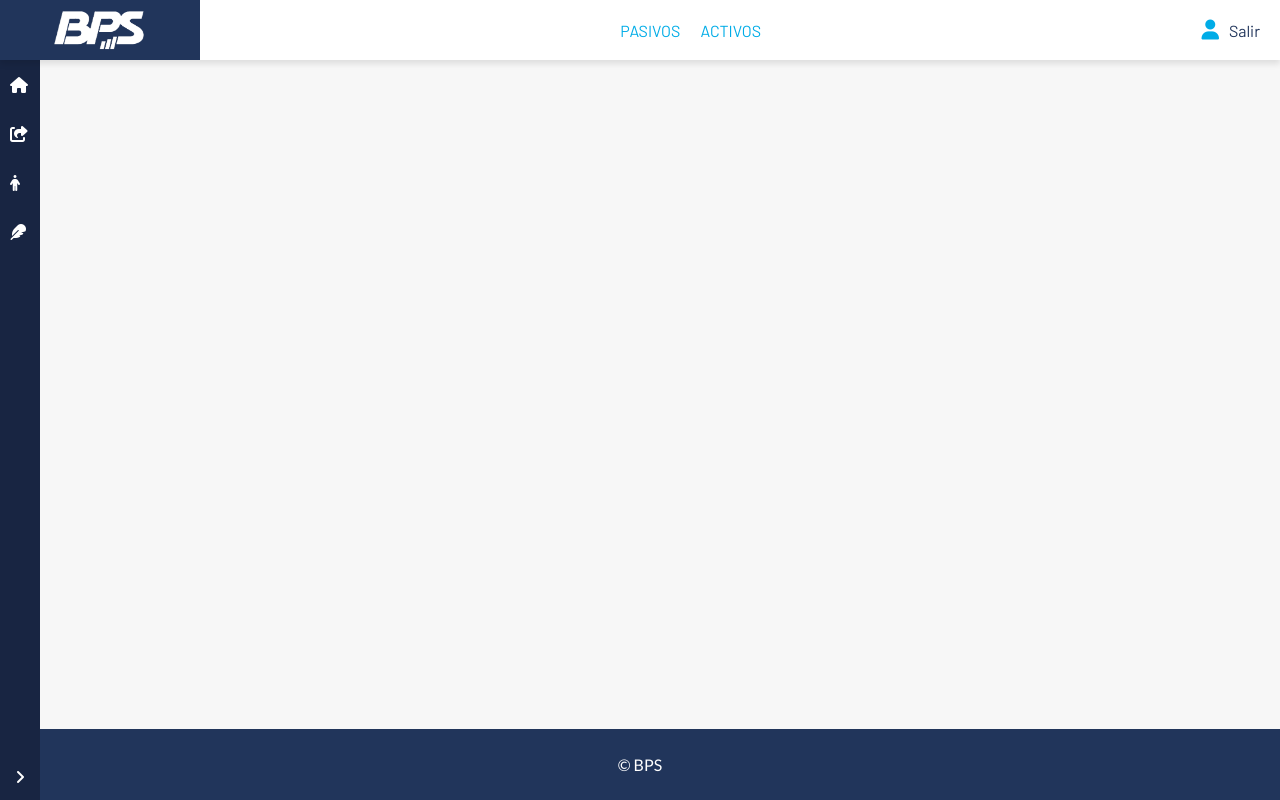
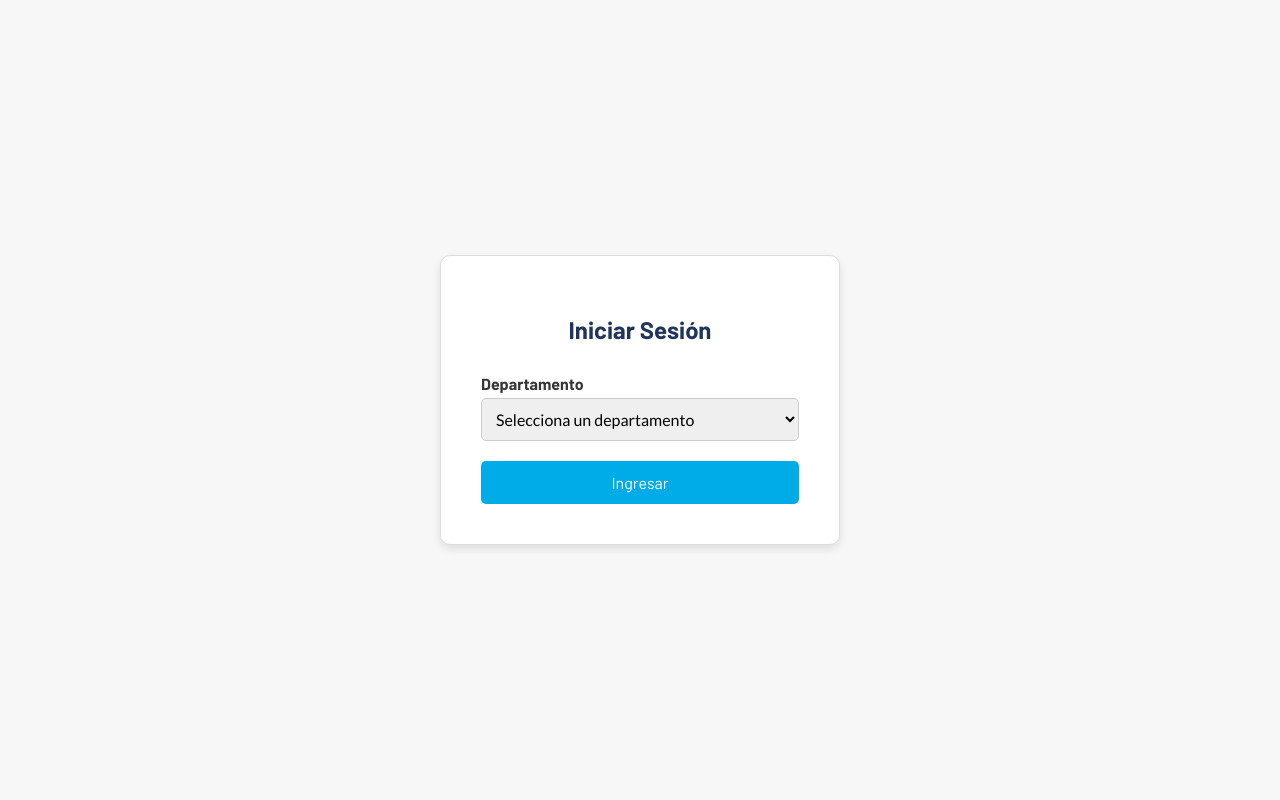
Before and after one commit to rospitaletche/bps-gude, a React (Vite) app: page / in a window 1280 px wide. Built offline with nearby package versions, Linux system fonts and the light colour scheme.

Commit message:
Arreglo departamentos

```diff
--- a/src/App.jsx
+++ b/src/App.jsx
@@ -1,22 +1,28 @@
 // src/App.jsx
 import React from 'react';
-import { Provider } from 'react-redux';
-import store from './store';
 import Header from './components/Header';
 import Sidebar from './components/Sidebar';
 import MainContent from './components/MainContent';
 import Footer from './components/Footer';
+import LoginPage from './components/LoginPage';
+import { useSelector } from 'react-redux';
 
 function App() {
+  const isLoggedIn = useSelector((state) => state.ui.isLoggedIn);
+
   return (
-    <Provider store={store}>
     <div className="body">
+      {isLoggedIn ? (
+        <>
           <Header />
           <Sidebar />
           <MainContent />
           <Footer />
+        </>
+      ) : (
+        <LoginPage />
+      )}
     </div>
-    </Provider>
   );
 }
 
--- /dev/null
+++ b/src/components/LoginPage.jsx
@@ -0,0 +1,70 @@
+// src/components/LoginPage.jsx
+
+import React, { useState } from 'react';
+import { useDispatch } from 'react-redux';
+import { login } from '../store/uiSlice';
+import { menus } from '../config/menus'; // Importa tu configuración de menús
+
+const departments = [
+    'ARTIGAS',
+    'CANELONES',
+    'CERRO LARGO',
+    'COLONIA',
+    'DURAZNO',
+    'FLORES',
+    'FLORIDA',
+    'LAVALLEJA',
+    'MALDONADO',
+    'PAYSANDU',
+    'RIO NEGRO',
+    'RIVERA',
+    'ROCHA',
+    'SALTO',
+    'SAN JOSE',
+    'SORIANO',
+    'TACUAREMBO',
+    'TREINTA Y TRES',
+    'MONTEVIDEO']; // Lista de departamentos
+
+
+const LoginPage = () => {
+  const dispatch = useDispatch();
+  const [selectedDepartment, setSelectedDepartment] = useState('');
+  const [error, setError] = useState('');
+
+  const handleLogin = (e) => {
+    e.preventDefault();
+    if (departments.includes(selectedDepartment)) {
+      dispatch(login(selectedDepartment));
+      setError('');
+    } else {
+      setError('Departamento no válido');
+    }
+  };
+
+  return (
+    <div className="login-page">
+      <form className="login-form" onSubmit={handleLogin}>
+        <h2>Iniciar Sesión</h2>
+        <div className="form-group">
+          <label htmlFor="department">Departamento</label>
+          <select
+            id="department"
+            value={selectedDepartment}
+            onChange={(e) => setSelectedDepartment(e.target.value)}
+            required
+          >
+            <option value="" disabled>Selecciona un departamento</option>
+            {departments.map((dept, index) => (
+              <option key={index} value={dept}>{dept}</option>
+            ))}
+          </select>
+        </div>
+        {error && <p className="error-message">{error}</p>}
+        <button type="submit">Ingresar</button>
+      </form>
+    </div>
+  );
+};
+
+export default LoginPage;
--- a/src/components/Results.jsx
+++ b/src/components/Results.jsx
@@ -1,4 +1,3 @@
-// src/components/Results.jsx
 import React, { useEffect } from 'react';
 import { useSelector, useDispatch } from 'react-redux';
 import { setProcessedData, setProcessingData } from '../store/dataSlice';
@@ -14,43 +13,43 @@ const Results = () => {
   const processedData = useSelector((state) => state.data.processedData);
   const processingData = useSelector((state) => state.data.processingData);
   const filterOption = useSelector((state) => state.ui.filterOption);
+  const department = useSelector((state) => state.ui.department); // Obtener el departamento
 
-  const PLAZO_JC = parseInt(import.meta.env.VITE_PLAZO_JC);
-  const PLAZO_PCUC = parseInt(import.meta.env.VITE_PLAZO_PCUC);
-  const PLAZO_AVISO = parseInt(import.meta.env.VITE_PLAZO_AVISO);
+  const PLAZO_JC = parseInt(import.meta.env.VITE_PLAZO_JC, 10);
+  const PLAZO_PCUC = parseInt(import.meta.env.VITE_PLAZO_PCUC, 10);
+  const PLAZO_AVISO = parseInt(import.meta.env.VITE_PLAZO_AVISO, 10);
 
   useEffect(() => {
-    if (ringData.length > 0 && apiaData.length > 0) {
+    if (ringData.length > 0) {
       dispatch(setProcessingData(true)); // Inicia el procesamiento
 
       const fechaActual = new Date();
 
       const diasAtraso = (fechaSolicitud) => {
-        if (!fechaSolicitud) return 0;
         const fecha = parseDate(fechaSolicitud);
         if (!fecha || isNaN(fecha.getTime())) return 0;
         const diffTime = fechaActual - fecha;
         return Math.floor(diffTime / (1000 * 60 * 60 * 24));
       };
 
-      const ringRivera = ringData.filter(
+      // Filtrar los datos basados en el departamento
+      const ringFiltered = department === 'MONTEVIDEO'
+        ? ringData
+        : ringData.filter(
             (item) =>
               item['departamento'] &&
-          item['departamento'].toUpperCase() === 'RIVERA'
+              item['departamento'].toUpperCase() === department.toUpperCase()
           );
 
-      let result = ringRivera
-        .map((ringItem) => {
+      let result = ringFiltered.map((ringItem) => {
         const nroDoc = ringItem['nro_doc'];
-          if (!nroDoc) return null;
 
+        // Buscar coincidencias en APIA
         const apiaMatches = apiaData.filter((apiaItem) => {
           const asunto = apiaItem['Asunto'] || '';
           const docInAsunto = asunto.split(' ')[0];
-            return docInAsunto === nroDoc.toString();
+          return docInAsunto === nroDoc?.toString();
         });
-
-          if (apiaMatches.length === 0) return null;
 
         const fechaSolicitud = ringItem['fecha_solicitud'];
         const parsedFechaSolicitud = fechaSolicitud
@@ -72,6 +71,7 @@ const Results = () => {
           else if (atraso >= PLAZO_JC - PLAZO_AVISO) styleOption = 'info';
         }
 
+        // Retorna siempre el item de RING con o sin coincidencias en APIA
         return {
           nro_doc: formatDocumento(nroDoc),
           nombre: `${ringItem['nomb_1']} ${ringItem['nomb_2']} ${ringItem['apel_1']} ${ringItem['apel_2']}`,
@@ -88,17 +88,17 @@ const Results = () => {
           cod_tipo_solicitud: ringItem['cod_tipo_solicitud'],
           styleOption, // Guardamos el estilo calculado
         };
-        })
-        .filter((item) => item !== null);
+      });
 
       // Ordenar el resultado por días de atraso
       result.sort((a, b) => a.dias_atraso - b.dias_atraso);
 
       setTimeout(() => {
         dispatch(setProcessedData(result));
+        dispatch(setProcessingData(false));
       }, 1000);
     }
-  }, [ringData, apiaData, dispatch, PLAZO_JC, PLAZO_PCUC, PLAZO_AVISO]);
+  }, [ringData, apiaData, dispatch, PLAZO_JC, PLAZO_PCUC, PLAZO_AVISO, department]);
 
   if (processingData) {
     return (
--- a/src/main.jsx
+++ b/src/main.jsx
@@ -1,8 +1,15 @@
 // src/index.jsx
 import React from 'react';
 import ReactDOM from 'react-dom/client';
+import { Provider } from 'react-redux';
+import store from './store'; // Asegúrate de que la ruta sea correcta
 import App from './App';
 import './styles/styles.css';
 
-const root = ReactDOM.createRoot(document.getElementById('root'));
-root.render(<App />);
+ReactDOM.createRoot(document.getElementById('root')).render(
+    <React.StrictMode>
+      <Provider store={store}>
+        <App />
+      </Provider>
+    </React.StrictMode>
+  );
--- a/src/store/uiSlice.js
+++ b/src/store/uiSlice.js
@@ -2,11 +2,12 @@
 import { createSlice } from '@reduxjs/toolkit';
 
 const initialState = {
-  sidebarCollapsed: true,
-  selectedSidebarItem: null,
-  selectedHeaderItem: null,
-  selectedPage: null,
-
+  isLoggedIn: false,
+  department: null,
+  sidebarCollapsed: false,
+  selectedSidebarItem: 'Pasivos',
+  selectedHeaderItem: 'InformePasivos',
+  selectedPage: 'InformePasivos',
   filterOption: 'all', // 'all', 'info', 'safe'
 };
 
@@ -21,6 +22,8 @@ const uiSlice = createSlice({
       state.selectedSidebarItem = action.payload;
       // Resetear el item del header cada vez que cambie el sidebar
       state.selectedHeaderItem = null;
+      // Resetear la página seleccionada al cambiar de sidebar
+      state.selectedPage = null;
     },
     setSelectedHeaderItem(state, action) {
       state.selectedHeaderItem = action.payload;
@@ -31,6 +34,20 @@ const uiSlice = createSlice({
     setFilterOption(state, action) {
       state.filterOption = action.payload;
     },
+    login(state, action) {
+      state.isLoggedIn = true;
+      state.department = action.payload;
+      // Opcional: Seleccionar automáticamente el sidebar y header basado en el departamento
+      // Por ejemplo, si el departamento es "Informes", seleccionar "Informes" en el sidebar
+      // Puedes personalizar esta lógica según tus necesidades
+    },
+    logout(state) {
+      state.isLoggedIn = false;
+      state.department = null;
+      state.selectedSidebarItem = null;
+      state.selectedHeaderItem = null;
+      state.selectedPage = null;
+    },
   },
 });
 
@@ -40,6 +57,8 @@ export const {
   setSelectedHeaderItem,
   setSelectedPage,
   setFilterOption,
+  login,
+  logout,
 } = uiSlice.actions;
 
 export default uiSlice.reducer;
--- a/src/styles/styles.css
+++ b/src/styles/styles.css
@@ -588,3 +588,84 @@ body {
 .filter-option label::after {
   transition: opacity 0.3s ease;
 }
+
+
+
+/* src/components/LoginPage.css */
+
+.login-page {
+  display: flex;
+  justify-content: center;
+  align-items: center;
+  height: 100vh; /* Altura completa de la ventana */
+  background-color: var(--color-fondo);
+}
+
+.login-form {
+  background-color: #ffffff;
+  border: 1px solid #ddd;
+  border-radius: 10px;
+  padding: 40px;
+  box-shadow: 0 4px 8px rgba(0, 0, 0, 0.1);
+  width: 400px;
+  max-width: 90%;
+}
+
+.login-form h2 {
+  text-align: center;
+  color: var(--color-primario);
+  margin-bottom: 30px;
+}
+
+.form-group {
+  display: flex;
+  flex-direction: column;
+  margin-bottom: 20px;
+}
+
+.form-group label {
+  margin-bottom: 5px;
+  font-weight: 600;
+  color: var(--color-texto);
+}
+
+.form-group select {
+  padding: 10px;
+  border: 1px solid #ccc;
+  border-radius: 5px;
+  font-size: 16px;
+  font-family: var(--fuente-secundaria);
+}
+
+.form-group select:focus {
+  outline: none;
+  border-color: var(--color-secundario);
+  box-shadow: 0 0 5px rgba(0, 172, 231, 0.5);
+}
+
+.error-message {
+  color: var(--color-danger);
+  text-align: center;
+  margin-bottom: 10px;
+}
+
+button[type="submit"] {
+  width: 100%;
+  padding: 12px;
+  background-color: var(--color-secundario);
+  color: #fff;
+  border: none;
+  border-radius: 5px;
+  font-size: 16px;
+  font-family: var(--fuente-principal);
+  cursor: pointer;
+  transition: background-color 0.3s ease;
+}
+
+button[type="submit"]:hover {
+  background-color: #008bb5; /* Tono más oscuro */
+}
+
+button[type="submit"]:active {
+  background-color: #006f8f;
+}
```
Also changed, not shown: 1 other file (tests, documents, lock files or other folders). Lines whose indentation alone changed are shown as unchanged.
